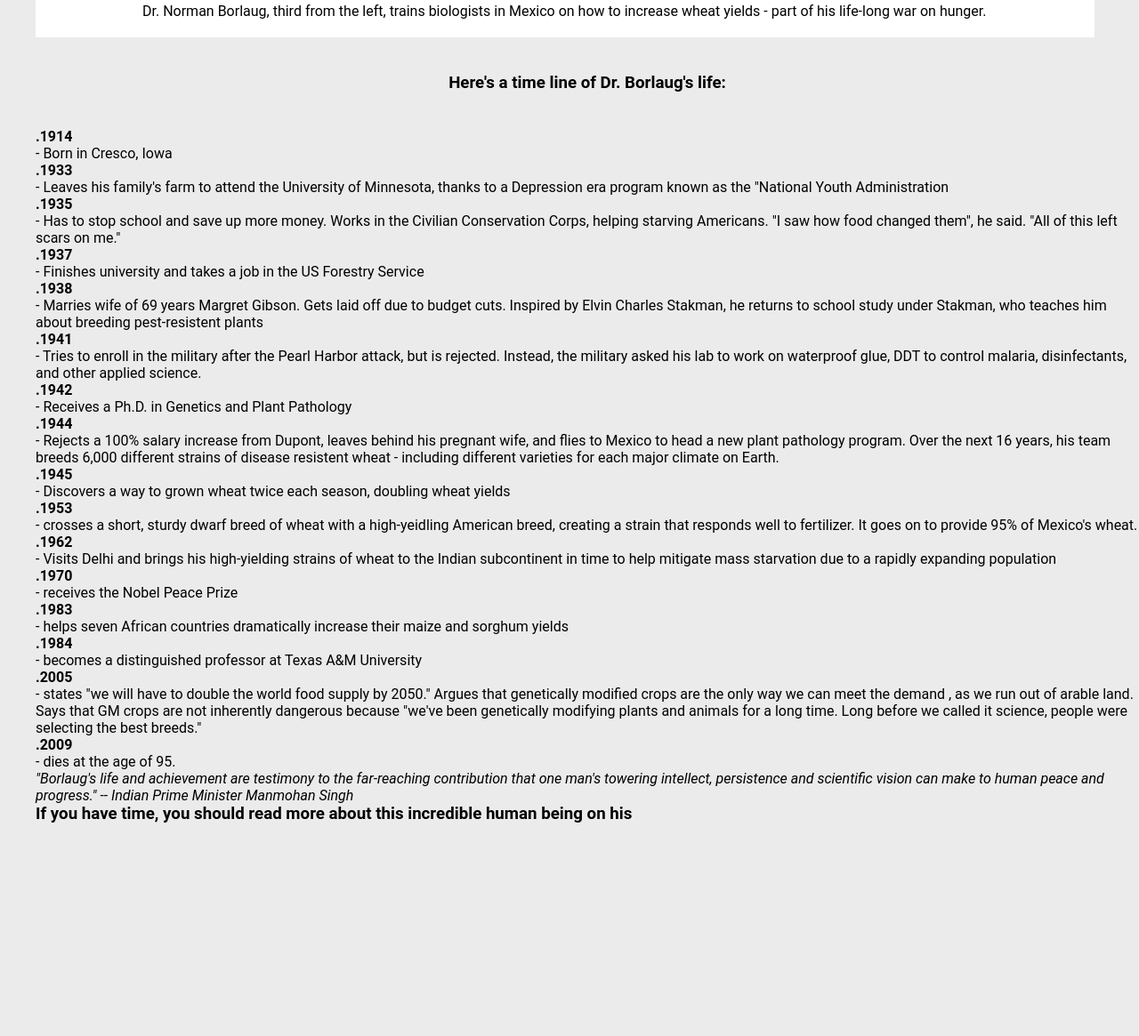
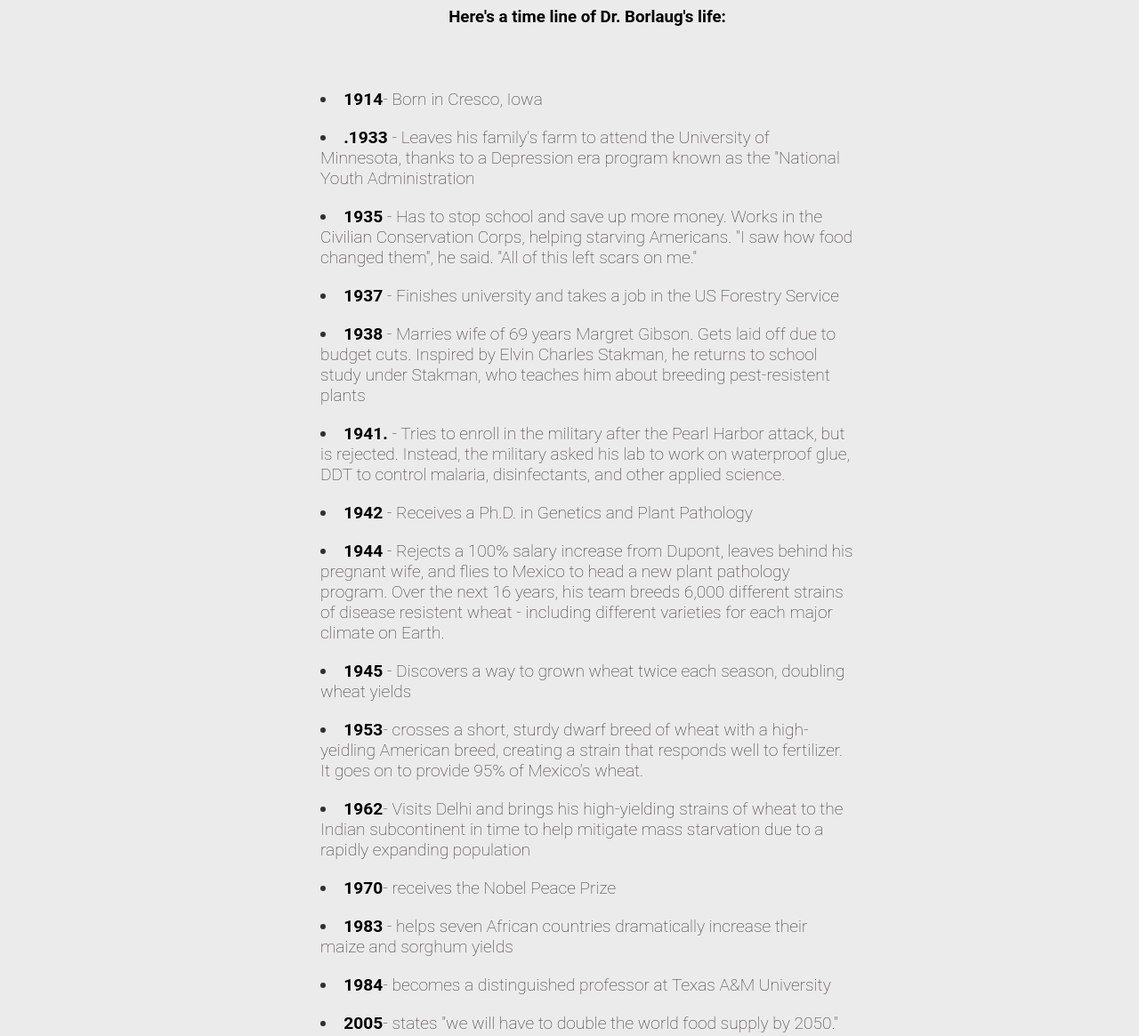
Before and after one commit to Sonia-trisher/new-project, a plain HTML site: page index.html in a window 1280 px wide. Shown: the part 794-1959 px from the top of the page at 89% size. Before the commit the page ends 1760 px from the top, so only its background shows below. Drawn offline with Linux system fonts and the light colour scheme.

Commit message:
more about attribute page

```diff
--- a/index.html
+++ b/index.html
@@ -1,55 +1,76 @@
 <!DOCTYPE html>
 <html lang="en">
+
 <head>
     <meta charset="UTF-8">
     <meta name="viewport" content="width=device-width, initial-scale=1.0">
     <title>tribute-page.freecodecamp</title>
-    <link rel="stylesheet" href="./style/style.css"/>
+    <link rel="stylesheet" href="./style/style.css" />
 </head>
+
 <body>
     <h1>Dr. Norman Borlaug</h1>
     <p>The man who saved a billion lives</p>
     <div class="picture">
-        <img src="./photos/tribute-page-main-image.jpg" alt="description" height="90%"width="90%"/>
-        <p>Dr. Norman Borlaug, third from the left, trains biologists in Mexico on how to increase wheat yields - part of his life-long war on hunger.</p>
+        <div class="hhh">
+            <img src="./photos/tribute-page-main-image.jpg" alt="description" />
+        </div>
+        <p>Dr. Norman Borlaug, third from the left, trains biologists in Mexico on how to increase wheat yields - part
+            of his life-long war on hunger.</p>
+
     </div>
     <div class="innov">
         <h3>Here's a time line of Dr. Borlaug's life:</h3>
-</div class="0ne">
-<p><strong>.1914</strong><p>- Born in Cresco, Iowa</p></p>
-<p><strong>.1933</strong><p> - Leaves his family's farm to attend the University of Minnesota, thanks to a Depression era program known as the "National Youth Administration</p></p>
-<p><strong>.1935</strong><p> - Has to stop school and save up more money. Works in the Civilian Conservation Corps, helping starving Americans. "I saw how food changed them", he said. "All of this left scars on me."</p></p>
-<p><strong>.1937</strong><p> - Finishes university and takes a job in the US Forestry Service</p></p>
-<p><strong>.1938</strong><p> - Marries wife of 69 years Margret Gibson. Gets laid off due to budget cuts. Inspired by Elvin Charles Stakman, he returns to school study under Stakman, who teaches him about breeding pest-resistent plants</p></p>
-<p><strong>.1941</strong><p> - Tries to enroll in the military after the Pearl Harbor attack, but is rejected. Instead, the military asked his lab to work on waterproof glue, DDT to control malaria, disinfectants, and other applied science.</p></p>
-<p><strong>.1942</strong><p> - Receives a Ph.D. in Genetics and Plant Pathology</p></p>
-<p><strong>.1944</strong><p> - Rejects a 100% salary increase from Dupont, leaves behind his pregnant wife,
-     and flies to Mexico to head a new plant pathology program. Over the next 16 years, his team breeds 6,000 different strains of disease resistent wheat
-    - including different varieties for each major climate on Earth.</p></p>
-<p><strong>.1945</strong><p> - Discovers a way to grown wheat twice each season, doubling wheat yields</p></p>
-<p><strong>.1953</strong><p>- crosses a short, sturdy dwarf breed of wheat with a high-yeidling American breed,
+    </div>
+    <div class="one">
+        <li><strong>1914</strong>- Born in Cresco, Iowa</li>
+        <li><strong>.1933</strong> - Leaves his family's farm to attend the University of Minnesota, thanks to a Depression
+            era program known as the "National Youth Administration</li>
+        <li><strong>1935</strong> - Has to stop school and save up more money. Works in the Civilian Conservation Corps,
+            helping starving Americans. "I saw how food changed them", he said. "All of this left scars on me."</li>
+        <li><strong>1937</strong> - Finishes university and takes a job in the US Forestry Service</li>
+        <li><strong>1938</strong> - Marries wife of 69 years Margret Gibson. Gets laid off due to budget cuts. Inspired by
+            Elvin Charles Stakman, he returns to school study under Stakman, who teaches him about breeding pest-resistent
+            plants</li>
+        <li><strong>1941.</strong> - Tries to enroll in the military after the Pearl Harbor attack, but is rejected.
+            Instead, the military asked his lab to work on waterproof glue, DDT to control malaria, disinfectants, and other
+            applied science.</li>
+        <li><strong>1942</strong> - Receives a Ph.D. in Genetics and Plant Pathology</li>
+        <li><strong>1944</strong> - Rejects a 100% salary increase from Dupont, leaves behind his pregnant wife,
+            and flies to Mexico to head a new plant pathology program. Over the next 16 years, his team breeds 6,000
+            different strains of disease resistent wheat
+            - including different varieties for each major climate on Earth.</li>
+        <li><strong>1945</strong> - Discovers a way to grown wheat twice each season, doubling wheat yields</li>
+        <li><strong>1953</strong>- crosses a short, sturdy dwarf breed of wheat with a high-yeidling American breed,
             creating a strain that responds well to fertilizer.
-    It goes on to provide 95% of Mexico's wheat.</p></p>
-<p><strong>.1962</strong><p>- Visits Delhi and brings his high-yielding strains of wheat to the Indian subcontinent
-    in time to help mitigate mass starvation due to a rapidly expanding population</p></p>
-<p><strong>.1970</strong><p>- receives the Nobel Peace Prize</p></p>
-<p><strong>.1983</strong><p> - helps seven African countries dramatically increase their maize and sorghum yields</p></p>
-<p><strong>.1984</strong><p>- becomes a distinguished professor at Texas A&M University</p></p>
-<p><strong>.2005</strong><p>- states "we will have to double the world food supply by 2050." Argues that genetically modified crops are the only way we can meet the demand
+            It goes on to provide 95% of Mexico's wheat.</li>
+        <li><strong>1962</strong>- Visits Delhi and brings his high-yielding strains of wheat to the Indian subcontinent
+            in time to help mitigate mass starvation due to a rapidly expanding population</li>
+        <li><strong>1970</strong>- receives the Nobel Peace Prize</li>
+        <li><strong>1983</strong> - helps seven African countries dramatically increase their maize and sorghum yields</li>
+        <li><strong>1984</strong>- becomes a distinguished professor at Texas A&M University</li>
+        <li><strong>2005</strong>- states "we will have to double the world food supply by 2050." Argues that genetically
+            modified crops are the only way we can meet the demand
             , as we run out of arable land. Says that GM crops are not inherently dangerous because
             "we've been genetically modifying plants and animals for a long time.
-    Long before we called it science, people were selecting the best breeds."</p></p>
-<p><strong>.2009</strong><p>- dies at the age of 95.</p></p>
+            Long before we called it science, people were selecting the best breeds."</li>
+        <li><strong>2009</strong>- dies at the age of 95.</li>
 
     </div>
 
-<div>
+
+
+
+    <div class="two">
         <p><em>"Borlaug's life and achievement are testimony to the far-reaching contribution that
-         one man's towering intellect, persistence and scientific vision can make to human peace and progress."
+                one man's towering intellect, persistence and scientific vision can make to human peace and
+                progress."
 
                 -- Indian Prime Minister Manmohan Singh</em></p>
     </div>
-<h3>If you have time, you should read more about this incredible human being on his </h3>
+
+    <h3>If you have time, you should read more about this incredible human being on his <a href="https://en.wikipedia.org/wiki/Norman_Borlaug"> Wikipedia entry</a>.</h3>
 
 </body>
+
 </html>
--- a/style/style.css
+++ b/style/style.css
@@ -12,32 +12,68 @@ body{
     flex-direction: column;
     padding: 20PX;
     margin: 20PX;
+    font-family: "Roboto";
+    color:rgb(49, 47, 47);
 }
 h1{
-    margin: 40px;
-    justify-items: center;
+    margin: 20px;
+    font-size:36px;
+    text-align: center;
+    font-weight: bold;
+    font-family:'Times New Roman', Times, serif;
+
 }
 p{
     justify-content: center;
+    color:rgb(49, 47, 47);
+    text-align: center;
+    padding: 20px 0px;
 }
 .picture{
     width: 96%;
     background-color: white;
-    padding:10PX 60px;
+    padding: 10px;
+    margin: 0 auto;
+    display: flex;
+    justify-content: center;
+    align-items: center;
+    flex-direction: column;
 
 
 }
-.picture p{
-    padding: 0px 60PX 10PX 60PX;
+.hhh{
+    width: 70%;
 }
-.picture img{
-    margin: 10px;
+.hhh img{
+    max-width: 100%;
+    margin: 0 auto;
 }
 .innov{
     margin: 40px;
     justify-items: center;
 }
 .one{
-    margin: 10px;
-    place-content: center
+
+    margin: 20PX auto;
+    width: 50%;
+
 }
+.one li{
+    padding: 10px;
+font-weight: 100;
+color:rgb(49, 47, 47);
+font-size: 1.2rem;
+
+}
+.two{
+    margin: 20PX auto;
+    width: 50%;
+    font-size: large;
+}
+h3{
+
+    text-align: center;
+}
+a{
+    color: rgb(86, 51, 141);
+}
```
Lines whose indentation alone changed are shown as unchanged.
